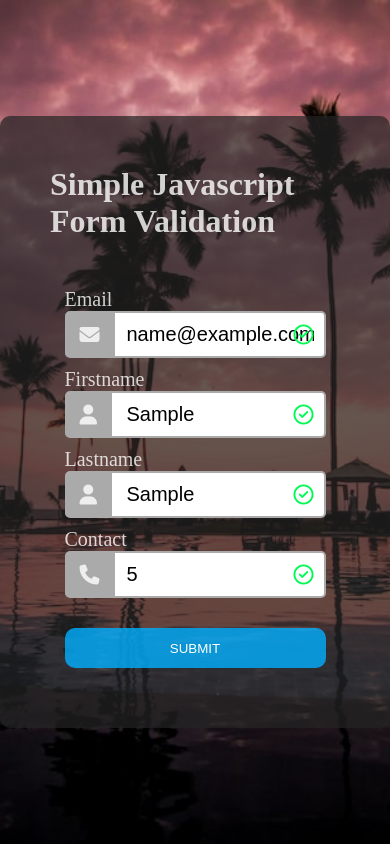
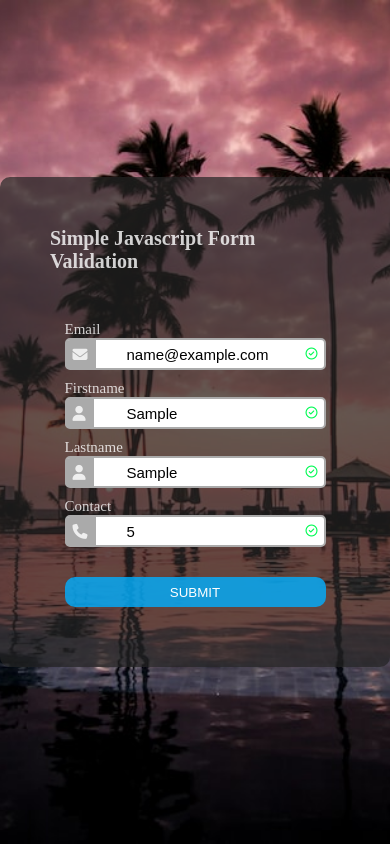
Before and after one commit to jjybaliguat/js-form-validation, a plain HTML site: page index.html in a window 390 px wide. Both pictures are taken after typing "name@example.com", "Sample", "Sample", "5" into the empty fields and a click on the input "submit". Drawn offline with Linux system fonts and the light colour scheme; a web font is replaced by a local one.

Commit message:
added media query for responsiveness

```diff
--- a/style.css
+++ b/style.css
@@ -45,6 +45,7 @@ form h1{
     font-size: 20px;
     padding: 10px;
     padding-left: 60px;
+    padding-right: 35px;
     transition: .3s;
 }
 .input-field:focus{
@@ -116,3 +117,33 @@ input[type="submit"]:hover{
     cursor: pointer;
     background-color: rgb(1, 175, 255);
 }
+
+@media screen and (max-width: 630px) {
+
+    form h1{
+        font-size: 20px;
+    }
+    .input-field{
+        font-size: 15px;
+        height: 2rem;
+    }
+    .input-group{
+        font-size: 15px;
+    }
+    input[type="submit"]{
+        height: 30px;
+    }
+
+    .input-icon{
+        padding: 7px 8px;
+    }
+
+    .fa-circle-check{
+        padding: 10px 8px;
+        font-size: 12px;
+    }
+    .fa-circle-xmark{
+        padding: 10px 8px;
+        font-size: 12px;
+    }
+}
```
